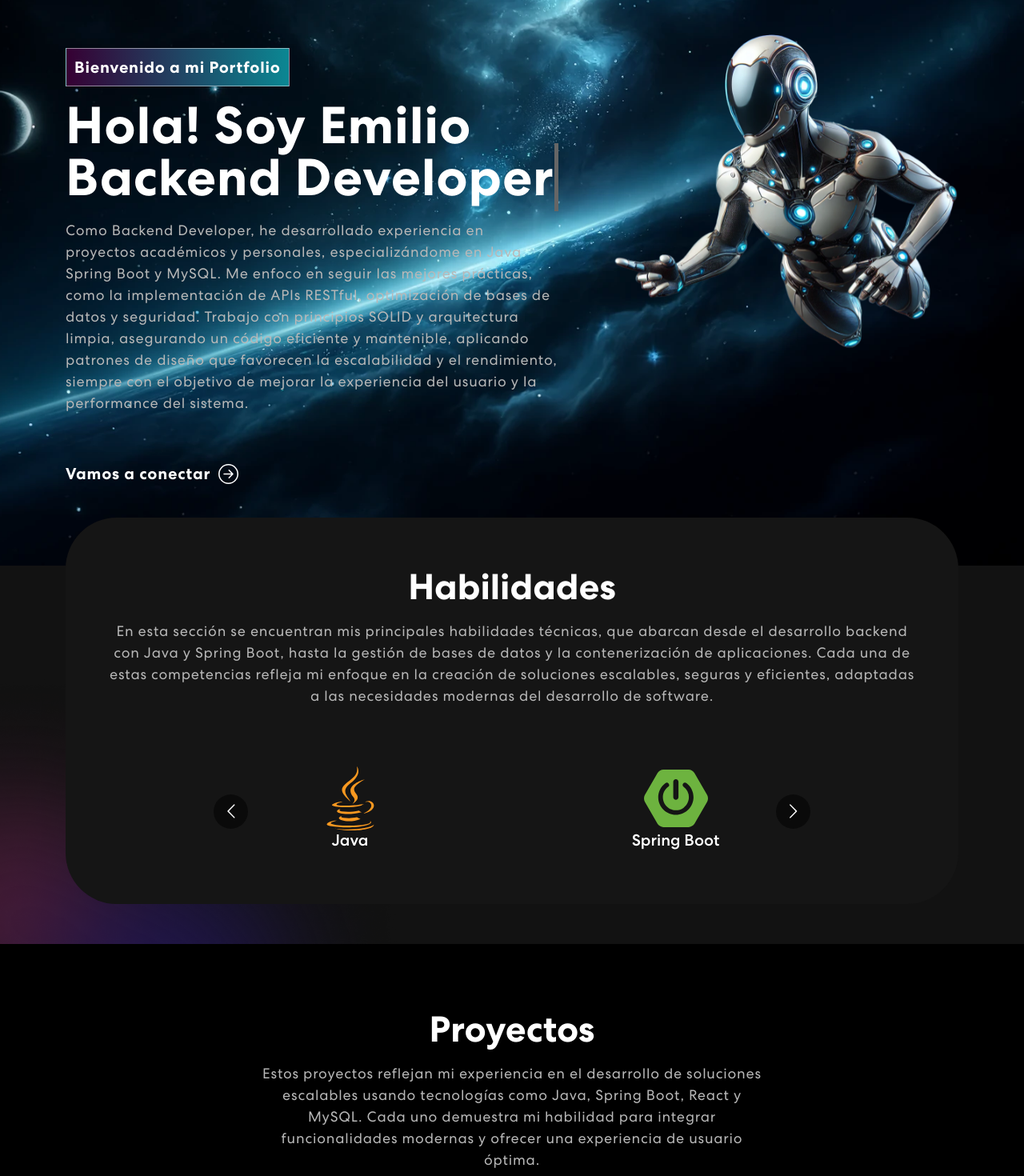
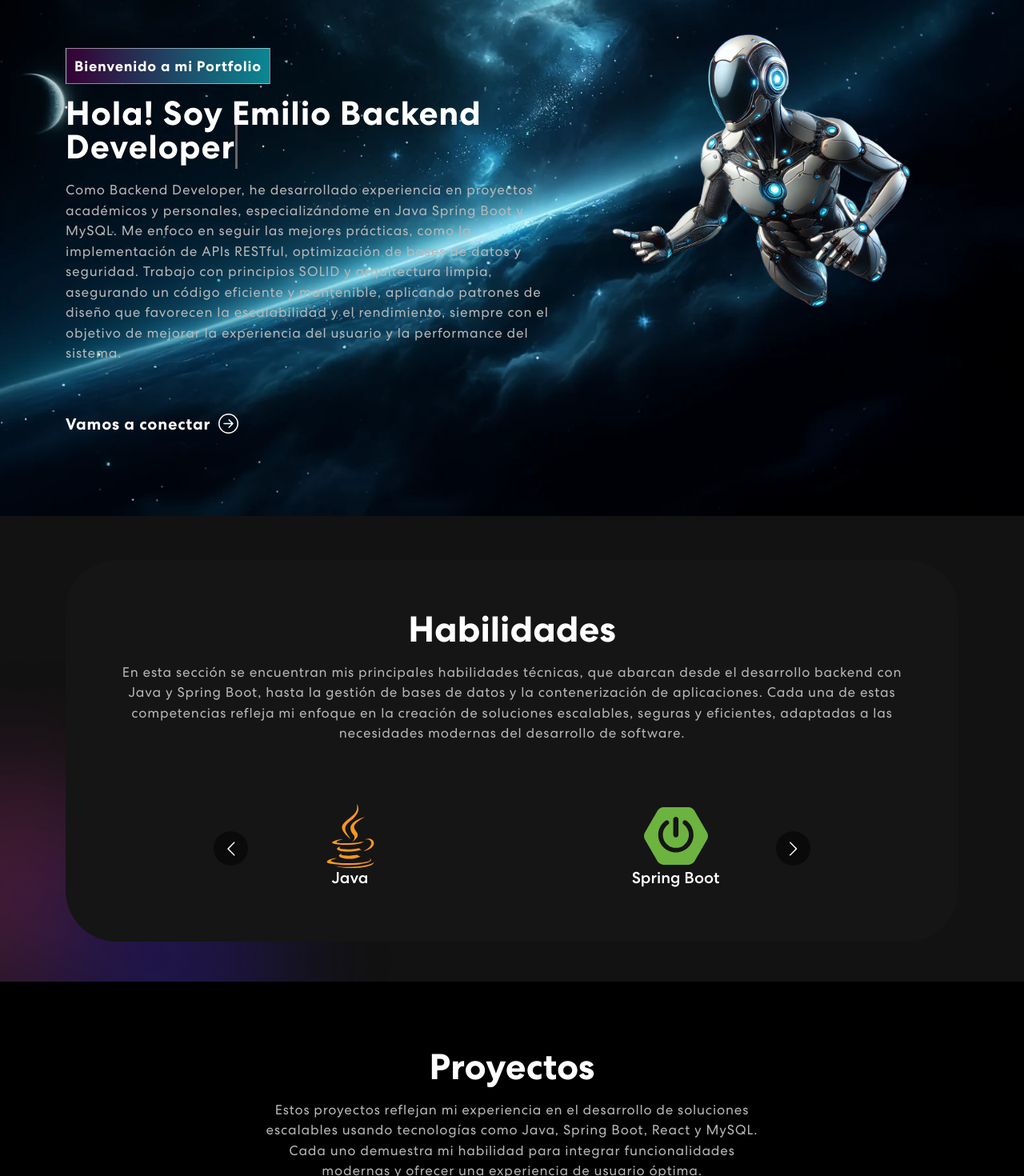
Before and after one commit to EmiFunes91/Portfolio-Personal, a React (Create React App) app: page / in a window 1280 px wide. Shown: the part 200-1670 px from the top of the page at 80% size. Built offline with nearby package versions, Linux system fonts and the light colour scheme; no server answers.

Commit message:
actualizaciones

```diff
--- a/src/App.css
+++ b/src/App.css
@@ -54,7 +54,7 @@ a:hover {
 }
 
 img {
-  width: 100%;
+  width: 87%;
   height: auto;
 }
 
@@ -245,12 +245,12 @@ nav.navbar .navbar-toggler[aria-expanded="true"] .navbar-toggler-icon {
   padding: 8px 10px;
   background: linear-gradient(to right, #360033, #0b8793);
   border: 1px solid rgba(255, 255, 255, 0.5);
-  font-size: 20px;
+  font-size: 18px;
   margin-bottom: 16px;
   display: inline-block;
 }
 .banner h1 {
-  font-size: 65px;
+  font-size: 42px;
   font-weight: 700;
   letter-spacing: 0.8px;
   line-height: 1;
@@ -259,7 +259,7 @@ nav.navbar .navbar-toggler[aria-expanded="true"] .navbar-toggler-icon {
 }
 .banner p {
   color: #B8B8B8;
-  font-size: 18px;
+  font-size: 17px;
   letter-spacing: 0.8px;
   line-height: 1.5em;
   width: 96%;
@@ -310,7 +310,7 @@ nav.navbar .navbar-toggler[aria-expanded="true"] .navbar-toggler-icon {
   border-radius: 64px;
   text-align: center;
   padding: 60px 50px;
-  margin-top: -60px;
+  margin-top: 55px;
 }
 .skill h2 {
 	font-size: 45px;
@@ -318,7 +318,7 @@ nav.navbar .navbar-toggler[aria-expanded="true"] .navbar-toggler-icon {
 }
 .skill p {
     color: #B8B8B8;
-    font-size: 18px;
+    font-size: 17px;
     letter-spacing: 0.8px;
     line-height: 1.5em;
     margin: 14px 0 75px 0;
@@ -353,7 +353,7 @@ nav.navbar .navbar-toggler[aria-expanded="true"] .navbar-toggler-icon {
 }
 .project p {
   color: #B8B8B8;
-  font-size: 18px;
+  font-size: 17px;
   letter-spacing: 0.8px;
   line-height: 1.5em;
   margin: 14px auto 30px auto;
```
